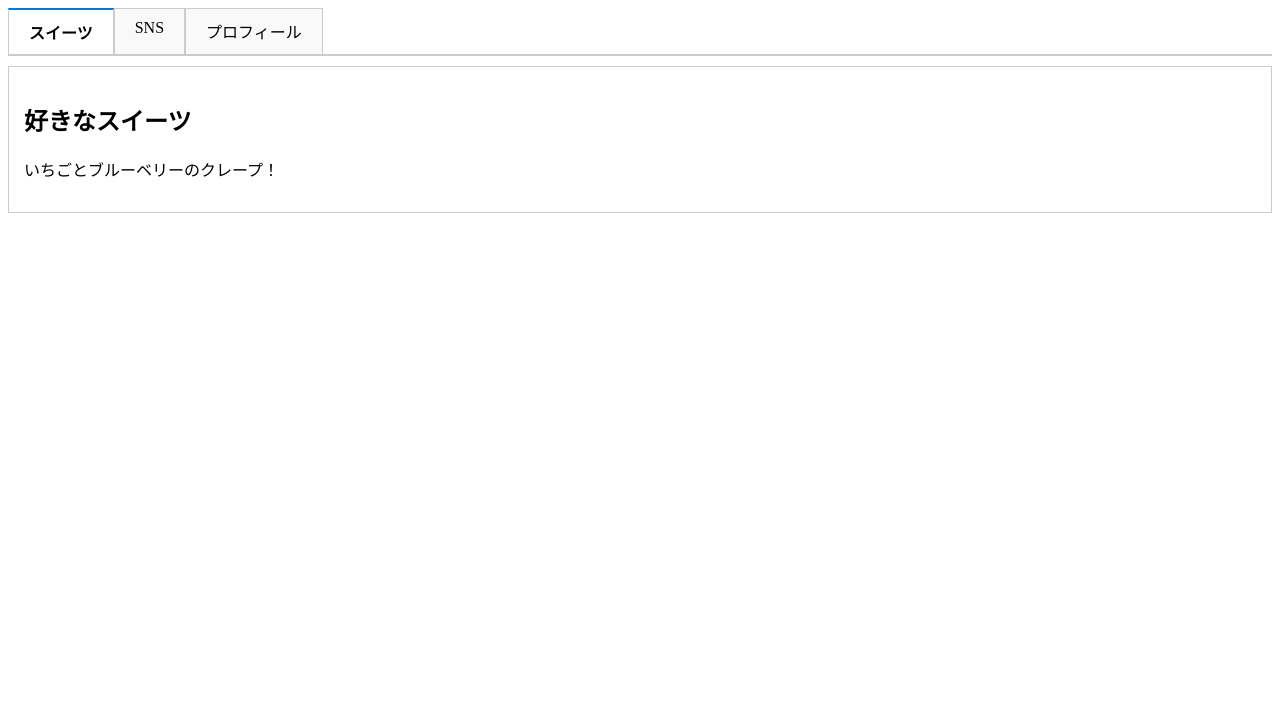
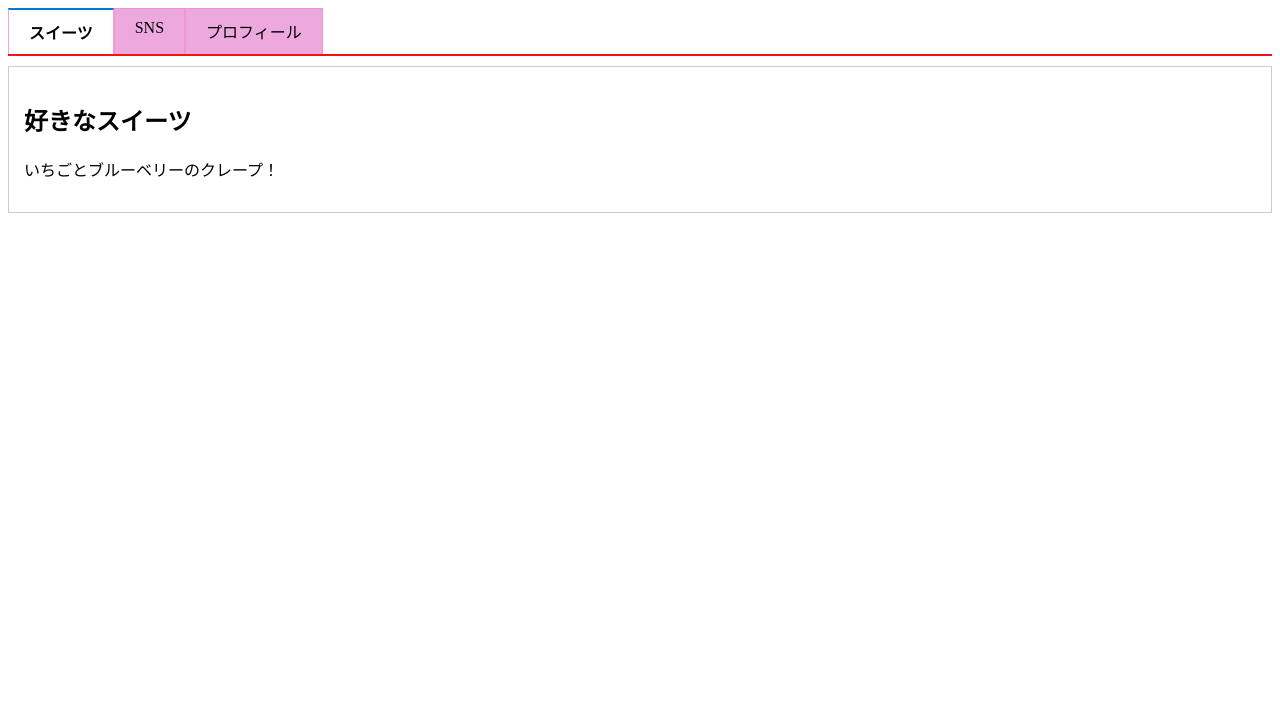
Before and after one commit to TakeshiTakamizawa/try_hp_takamiy, a plain HTML site: page index.html in a window 1280 px wide. Shown: the part 81-800 px from the top of the page. Drawn offline with Linux system fonts and the light colour scheme.

Commit message:
change color

```diff
--- a/index.html
+++ b/index.html
@@ -5,8 +5,8 @@
   <title>タブと外部ファイル読み込み</title>
   <meta name="viewport" content="width=device-width, initial-scale=1">
   <style>
-    .tabs { display: flex; border-bottom: 2px solid #ccc; margin-bottom: 10px; }
-    .tab { padding: 10px 20px; cursor: pointer; border: 1px solid #ccc; border-bottom: none; background: #f9f9f9; }
+    .tabs { display: flex; border-bottom: 2px solid #ef1313; margin-bottom: 10px; }
+    .tab { padding: 10px 20px; cursor: pointer; border: 1px solid #f892cbd9; border-bottom: none; background: #eda9de; }
     .tab.active { background: #fff; font-weight: bold; border-top: 2px solid #0078d7; }
     #content { border: 1px solid #ccc; padding: 15px; background-color: #fff; }
   </style>
```
